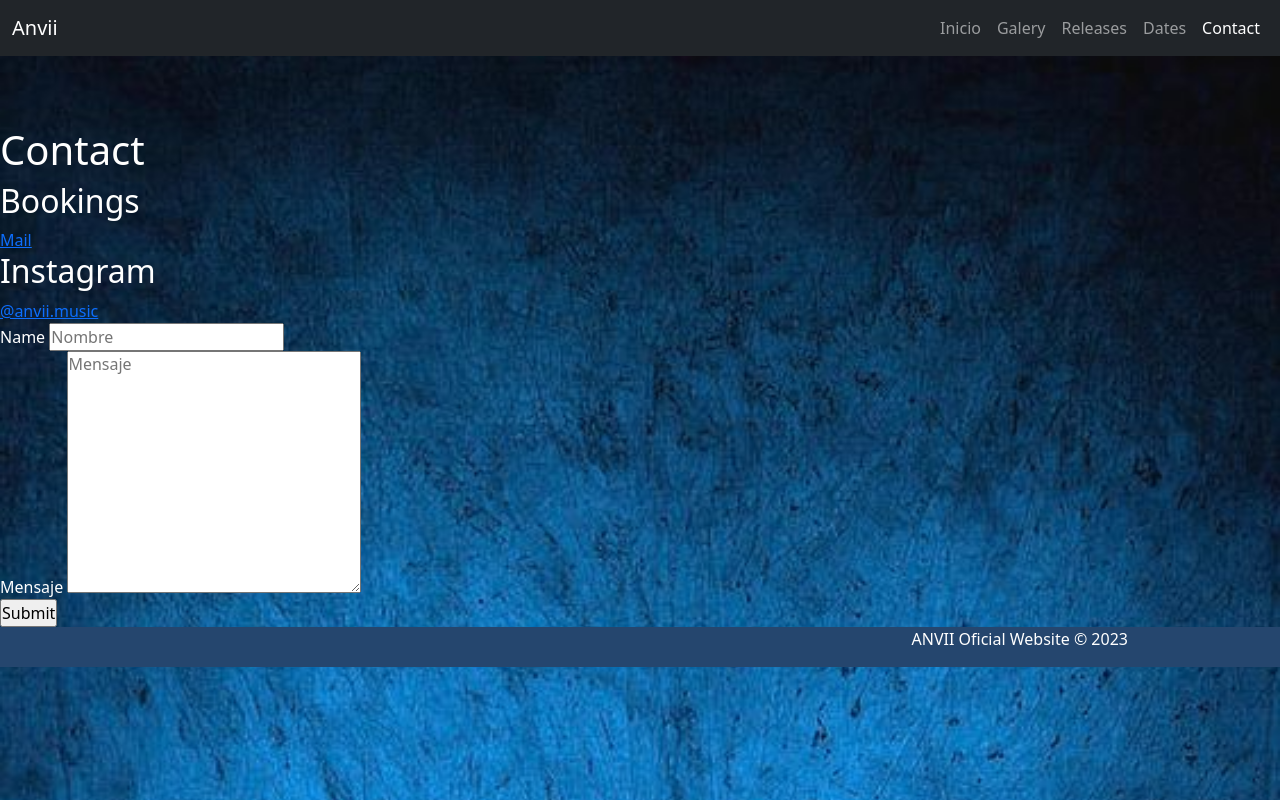
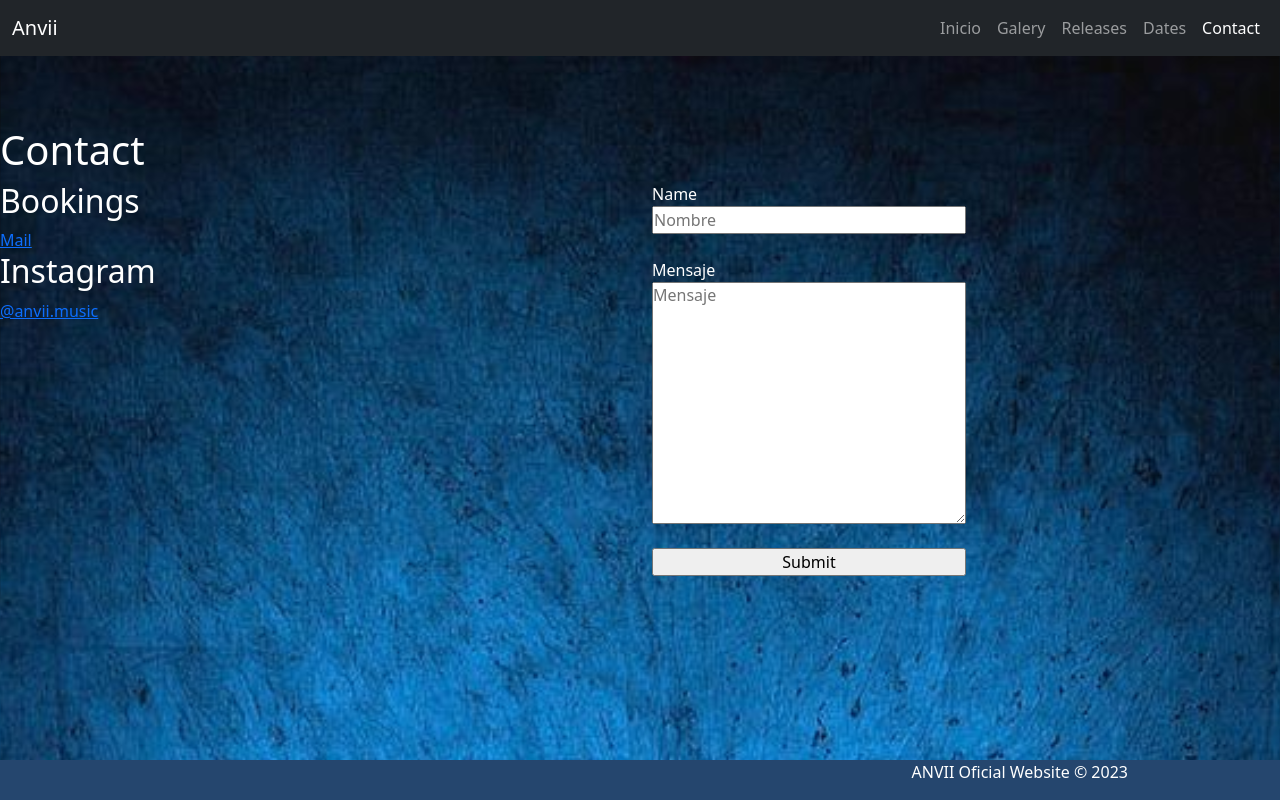
Before and after one commit to FedericoAballay/Proyecto-Anvii-Coderhouse, a website: page vistas/contact.html in a window 1280 px wide. Drawn offline with nearby package versions, Linux system fonts and the light colour scheme.

Commit message:
detalles2

```diff
--- a/scss/_main.scss
+++ b/scss/_main.scss
@@ -1,5 +1,6 @@
 main{
     padding-top: 70px;
+
 
 
     .table__contenedor{
@@ -28,5 +29,14 @@ main{
     }
 }
 .music__img{
-    width: 200px;
+    width: 100px;
 }
+
+
+.form__body{
+    display: flex;
+    flex-direction: column;
+    width: 50%;
+
+
+}
--- a/vistas/contact.html
+++ b/vistas/contact.html
@@ -13,7 +13,7 @@
     <meta name="viewport" content="width=device-width, initial-scale=1.0">
     <meta name="description" content="Pagina Web de Anvii Music">
     <meta name="keywords" content="anvii, contacto, bookings, mail, instagram">
-    <title>Document</title>
+    <title>Anvii // Official Contact</title>
     <link href="https://cdn.jsdelivr.net/npm/bootstrap@5.1.3/dist/css/bootstrap.min.css" rel="stylesheet" integrity="sha384-1BmE4kWBq78iYhFldvKuhfTAU6auU8tT94WrHftjDbrCEXSU1oBoqyl2QvZ6jIW3" crossorigin="anonymous">
     <link rel="stylesheet" href="../css/main.css">
 </head>
@@ -52,17 +52,16 @@
         <div class= "subtitulo">
             <h1>Contact</h1>
         </div>
-        <div>
+        <div class="row contact__gilada">
+          <div class="col">
             <h2>Bookings</h2>
             <a class="link__to" href="mailto:anvii.musique@gmail.com">Mail</a>
-        </div>
-        <div>
             <h2>Instagram</h2>
             <a class="link__to" href="https://www.instagram.com/anvii.music/?next=%2F"> @anvii.music</a>
+
           </div>
-
-
-        <form action="#" method="get">
+          <div class="col">
+            <form class="form__body" action="#" method="get">
               <label for="nombre">Name</label>
               <input id="nombre" type="text" name="nombre" placeholder="Nombre">
               <br>
@@ -73,10 +72,18 @@
 
 
             </form>
+          </div>
+
+
+
+
+
+        </div>
+
 
 
     </main>
-    <footer class="footer">
+    <footer class="footer datesfooter">
       <div>
         <a  href="https://www.instagram.com/anvii.music/?next=%2F" class="footer__icon"><i class="fa-brands fa-instagram "></i></a>
       </div>
```
Also changed, not shown: index.html (+1 -1 lines), vistas/dates.html (+1 -1 lines), vistas/galery.html (+1 -1 lines), vistas/releases.html (+1 -1 lines), css/main.css. Lines whose indentation alone changed are shown as unchanged.
